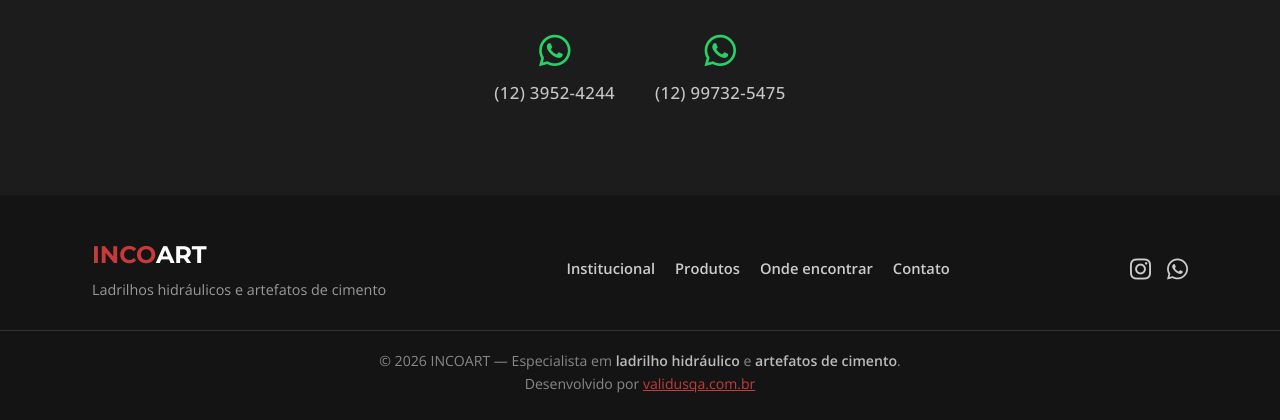
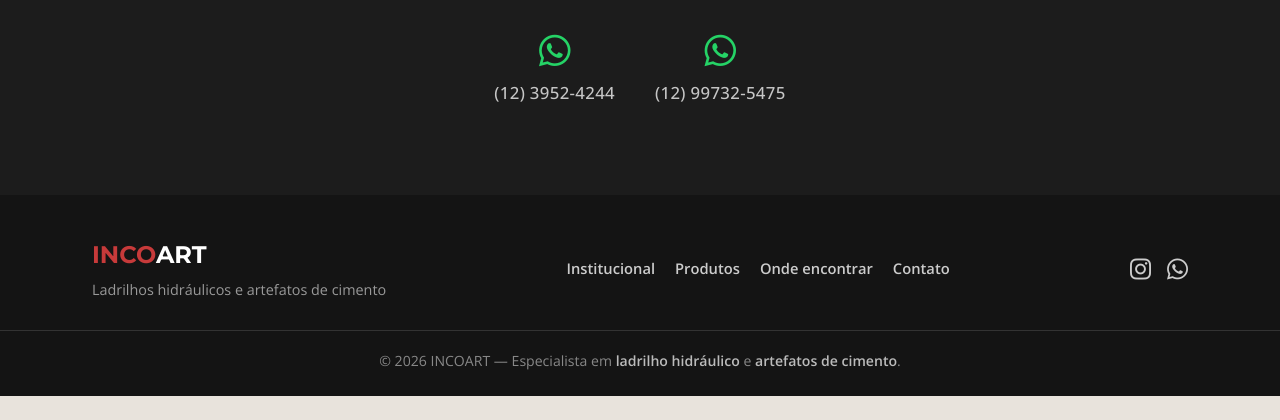
Before and after one commit to rafaelflima1910/incoartladrilhos-site, a plain HTML site: page index.html in a window 1280 px wide. Shown: the part 4923-5343 px from the top of the page. After the commit the page ends 5319 px from the top, so only its background shows below. Drawn offline with nearby package versions, Linux system fonts and the light colour scheme.

Commit message:
Remoção do footer da validus

```diff
--- a/index.html
+++ b/index.html
@@ -260,7 +260,6 @@
     </div>
     <div class="footer-bottom">
       <p>© <span id="currentYear"></span> INCOART — Especialista em <strong>ladrilho hidráulico</strong> e <strong>artefatos de cimento</strong>.</p>
-      <p class="footer-credit">Desenvolvido por <a href="https://validusqa.com.br/" target="_blank" rel="noopener noreferrer">validusqa.com.br</a></p>
     </div>
   </footer>
 
```
